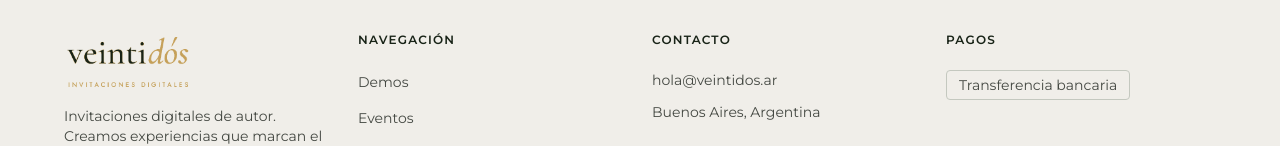
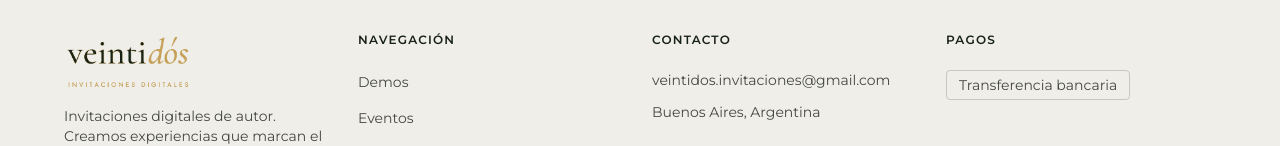
Before and after one commit to Pablo2205/Veintidos-Ecomerce, a React (Vite) app: page /carrito in a window 1280 px wide. Shown: the part 803-949 px from the top of the page. Built offline with nearby package versions, Linux system fonts and the light colour scheme; a web font is replaced by a local one.

Commit message:
fix: correccion de la url del script

```diff
--- a/src/data/site.js
+++ b/src/data/site.js
@@ -1,6 +1,6 @@
 export const WA_NUMBER = '5491139126543'
 export const waLink = (msg) => `https://wa.me/${WA_NUMBER}?text=${encodeURIComponent(msg)}`
-export const CONTACT_EMAIL = 'hola@veintidos.ar'
+export const CONTACT_EMAIL = 'veintidos.invitaciones@gmail.com'
 export const CONTACT_LOCATION = 'Buenos Aires, Argentina'
 
 // --- Redes sociales --------------------------------------------------------
@@ -24,8 +24,7 @@ export const BANK_DATA = {
 // Aplicación web, acceso "Cualquier usuario"). Ver GOOGLE_APPS_SCRIPT.md en
 // la raíz del proyecto para el código listo para pegar en script.google.com.
 export const GOOGLE_SHEETS_URL =
- // 'https://script.google.com/macros/s/AKfycbztSaKg1DbB_PUejMRfQ7BnNY4rURaX2DkEDmTgRxYhbAyQox0O9vTTVh9nh_0_AQg/exec'
-  'https://script.google.com/macros/s/AKfycbzh0eGdHDB3RPUASdPAwiSP1yQSkUi1EvSgFiN379g3Ec8F75HAIf8RMGtXDiGH-a0/exec'
+  'https://script.google.com/macros/s/AKfycbwFETRaVmLso9lF6Sbe5l7tg7tMG-XQeu47n-jmRBUneernqXbN9CHjiR47WSWvdpw/exec'
 
 // Tamaño máximo aceptado para el comprobante (en MB) antes de convertir a base64.
 export const MAX_COMPROBANTE_MB = 5
```
